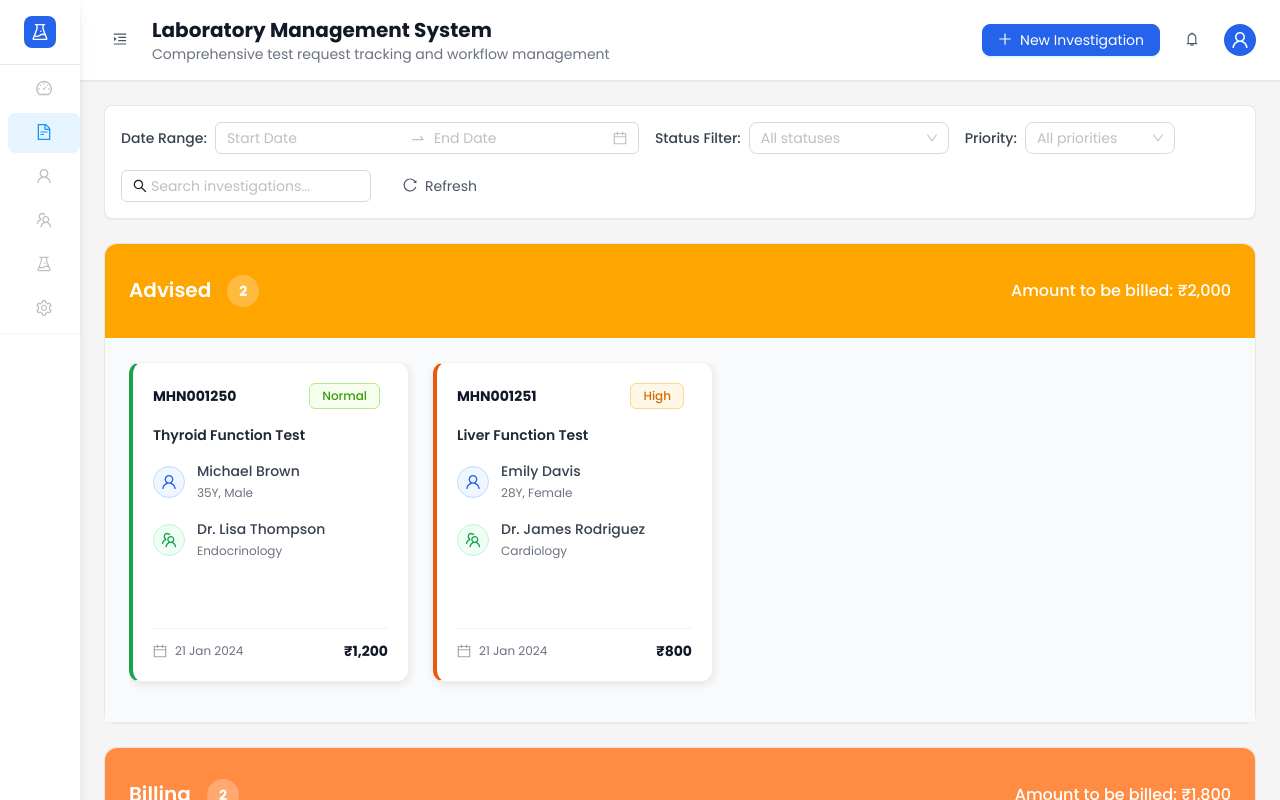
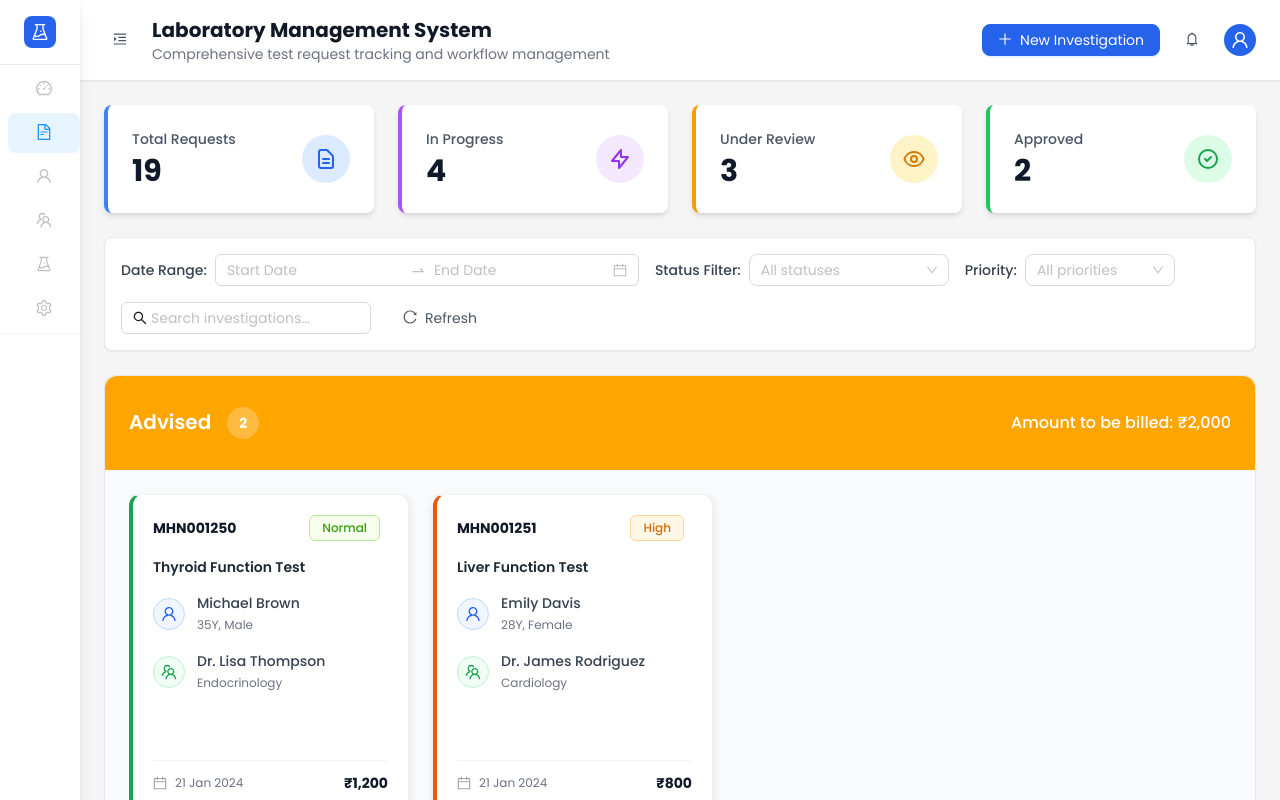
Before and after one commit to nabeel-ncz/lab-management-technical-task, a React (Vite) app in the folder client/: page / in a window 1280 px wide. Shown: the top 800 px of the page. Built offline with nearby package versions, Linux system fonts and the light colour scheme.

Commit message:
Add StatCards component to display investigation statistics in App. Refactor App component to include StatCards and clean up imports.

```diff
--- a/client/src/App.tsx
+++ b/client/src/App.tsx
@@ -1,4 +1,4 @@
-import React, { useState, useEffect } from 'react';
+import { useState, useEffect } from 'react';
 import { Layout, notification } from 'antd';
 import { Header } from './components/Layout/Header';
 import { Sidebar } from './components/Layout/Sidebar';
@@ -11,6 +11,7 @@ import { TestForm } from './components/Forms/TestForm';
 import { FilterBar } from './components/Filters/FilterBar';
 import { Investigation, KanbanColumn } from './types';
 import { InvestigationFormData, PatientFormData, DoctorFormData, TestFormData } from './schemas';
+import { StatCards } from './components/Cards/StatCards';
 import { api } from './api/mockApi';
 import dayjs from 'dayjs';
 
@@ -266,6 +267,7 @@ function App() {
         />
 
         <Content className="p-6">
+          <StatCards investigations={filteredInvestigations} />
           <FilterBar
             onDateRangeChange={handleDateRangeChange}
             onStatusFilter={handleStatusFilter}
--- /dev/null
+++ b/client/src/components/Cards/StatCards.tsx
@@ -0,0 +1,74 @@
+import { Investigation } from "../../types";
+
+export function StatCards(
+    { investigations }: { investigations: Investigation[] }
+) {
+
+    return (
+        <div className="grid grid-cols-1 md:grid-cols-2 lg:grid-cols-4 gap-6 mb-6">
+            <div className="bg-white rounded-lg shadow-md p-6 border-l-4 border-blue-500">
+                <div className="flex items-center justify-between">
+                    <div>
+                        <p className="text-sm font-medium text-gray-600 mb-1">Total Requests</p>
+                        <p className="text-3xl font-bold text-gray-900">{investigations.length}</p>
+                    </div>
+                    <div className="p-3 bg-blue-100 rounded-full">
+                        <svg className="w-6 h-6 text-blue-600" fill="none" stroke="currentColor" viewBox="0 0 24 24">
+                            <path strokeLinecap="round" strokeLinejoin="round" strokeWidth={2} d="M9 12h6m-6 4h6m2 5H7a2 2 0 01-2-2V5a2 2 0 012-2h5.586a1 1 0 01.707.293l5.414 5.414a1 1 0 01.293.707V19a2 2 0 01-2 2z" />
+                        </svg>
+                    </div>
+                </div>
+            </div>
+
+            <div className="bg-white rounded-lg shadow-md p-6 border-l-4 border-purple-500">
+                <div className="flex items-center justify-between">
+                    <div>
+                        <p className="text-sm font-medium text-gray-600 mb-1">In Progress</p>
+                        <p className="text-3xl font-bold text-gray-900">
+                            {investigations.filter(inv => inv.status === 'In Progress').length}
+                        </p>
+                    </div>
+                    <div className="p-3 bg-purple-100 rounded-full">
+                        <svg className="w-6 h-6 text-purple-600" fill="none" stroke="currentColor" viewBox="0 0 24 24">
+                            <path strokeLinecap="round" strokeLinejoin="round" strokeWidth={2} d="M13 10V3L4 14h7v7l9-11h-7z" />
+                        </svg>
+                    </div>
+                </div>
+            </div>
+
+            <div className="bg-white rounded-lg shadow-md p-6 border-l-4 border-amber-500">
+                <div className="flex items-center justify-between">
+                    <div>
+                        <p className="text-sm font-medium text-gray-600 mb-1">Under Review</p>
+                        <p className="text-3xl font-bold text-gray-900">
+                            {investigations.filter(inv => inv.status === 'Under Review').length}
+                        </p>
+                    </div>
+                    <div className="p-3 bg-amber-100 rounded-full">
+                        <svg className="w-6 h-6 text-amber-600" fill="none" stroke="currentColor" viewBox="0 0 24 24">
+                            <path strokeLinecap="round" strokeLinejoin="round" strokeWidth={2} d="M15 12a3 3 0 11-6 0 3 3 0 016 0z" />
+                            <path strokeLinecap="round" strokeLinejoin="round" strokeWidth={2} d="M2.458 12C3.732 7.943 7.523 5 12 5c4.478 0 8.268 2.943 9.542 7-1.274 4.057-5.064 7-9.542 7-4.477 0-8.268-2.943-9.542-7z" />
+                        </svg>
+                    </div>
+                </div>
+            </div>
+
+            <div className="bg-white rounded-lg shadow-md p-6 border-l-4 border-green-500">
+                <div className="flex items-center justify-between">
+                    <div>
+                        <p className="text-sm font-medium text-gray-600 mb-1">Approved</p>
+                        <p className="text-3xl font-bold text-gray-900">
+                            {investigations.filter(inv => inv.status === 'Approved').length}
+                        </p>
+                    </div>
+                    <div className="p-3 bg-green-100 rounded-full">
+                        <svg className="w-6 h-6 text-green-600" fill="none" stroke="currentColor" viewBox="0 0 24 24">
+                            <path strokeLinecap="round" strokeLinejoin="round" strokeWidth={2} d="M9 12l2 2 4-4m6 2a9 9 0 11-18 0 9 9 0 0118 0z" />
+                        </svg>
+                    </div>
+                </div>
+            </div>
+        </div>
+
+    )
+}
```
